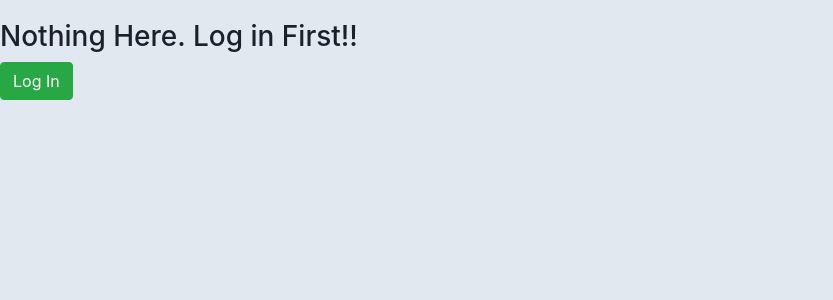
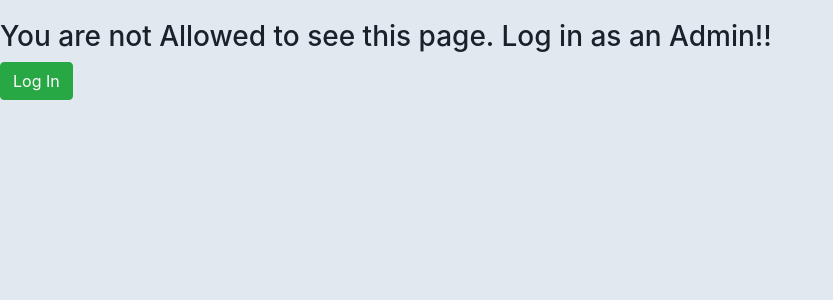
Before and after one commit to imranasq/SchoolManagement, a Django app: template templates/index.html in a window 1280 px wide. Shown: the top 300 px of the page, without its empty margins (0-833 px from the left). Run offline with Django 3.2, Linux system fonts and the light colour scheme; the template is opened without the code that fills it, so the values that code supplies are empty; some libraries are stand-ins or nearby versions.

Commit message:
index page updated

```diff
--- a/templates/index.html
+++ b/templates/index.html
@@ -87,7 +87,7 @@
         <a href="{% url 'parent-home' %}"><input type="submit" class="btn btn-danger" value="View Parents Info"></a>
         <a href="{% url 'dashboard' %}"><input type="submit" class="btn btn-danger" value="Dashboard"></a>
     {% else %}
-        <h3>Nothing Here. Log in First!! </h3>
+        <h3>You are not Allowed to see this page. Log in as an Admin!! </h3>
         <a href="{% url 'login' %}"><input type="submit" class="btn btn-success" value="Log In"></a>
     {% endif %}
 
```
